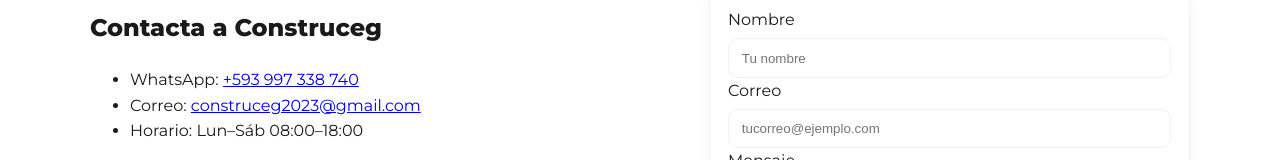
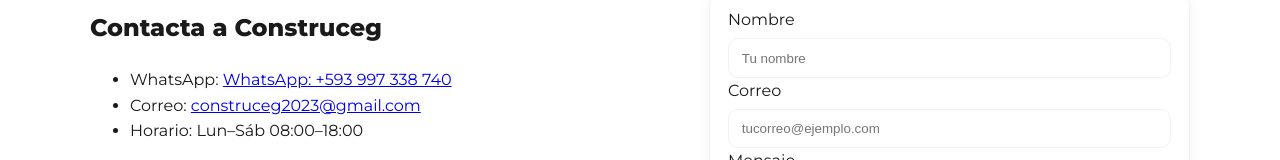
Before and after one commit to jrobayos123/web_constructeg, a plain HTML site: page index.html in a window 1280 px wide. Shown: the part 3254-3414 px from the top of the page. Drawn offline with Linux system fonts and the light colour scheme.

Commit message:
Correccion visual enlace WhatsApp

```diff
--- a/index.html
+++ b/index.html
@@ -291,7 +291,7 @@
       <div>
         <h2>Contacta a Construceg</h2>
         <ul class="bullets">
-          <li>WhatsApp: <a href="https://w.app/construceg1" target="_blank" rel="noopener">+593 997 338 740</a></li>
+          <li>WhatsApp: <a href="https://wa.me/593997338740" target="_blank" rel="noopener"> WhatsApp: +593 997 338 740</a></li>
           <li>Correo: <a href="mailto:construceg2023@gmail.com">construceg2023@gmail.com</a></li>
           <li>Horario: Lun–Sáb 08:00–18:00</li>
         </ul>
```
